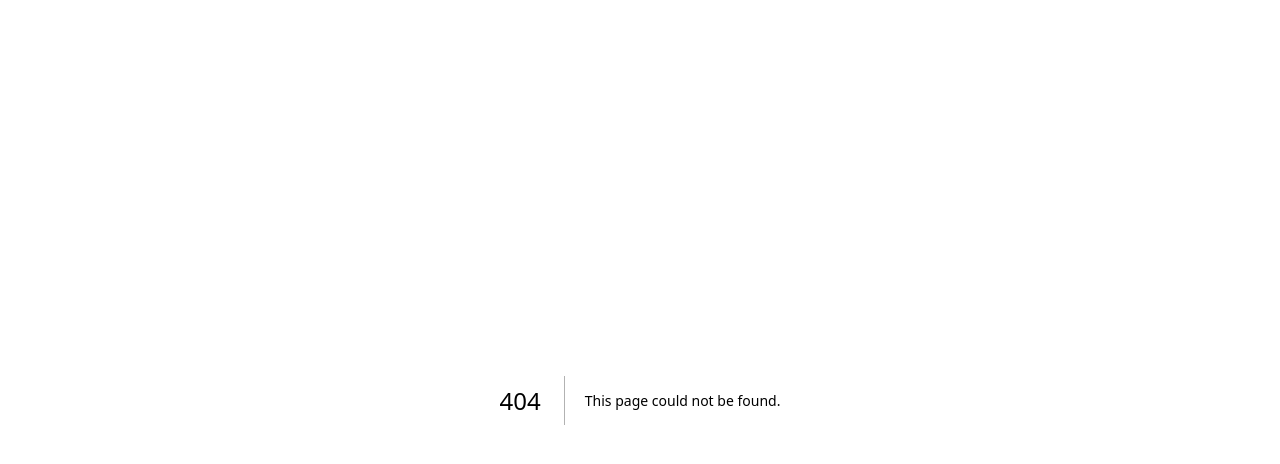
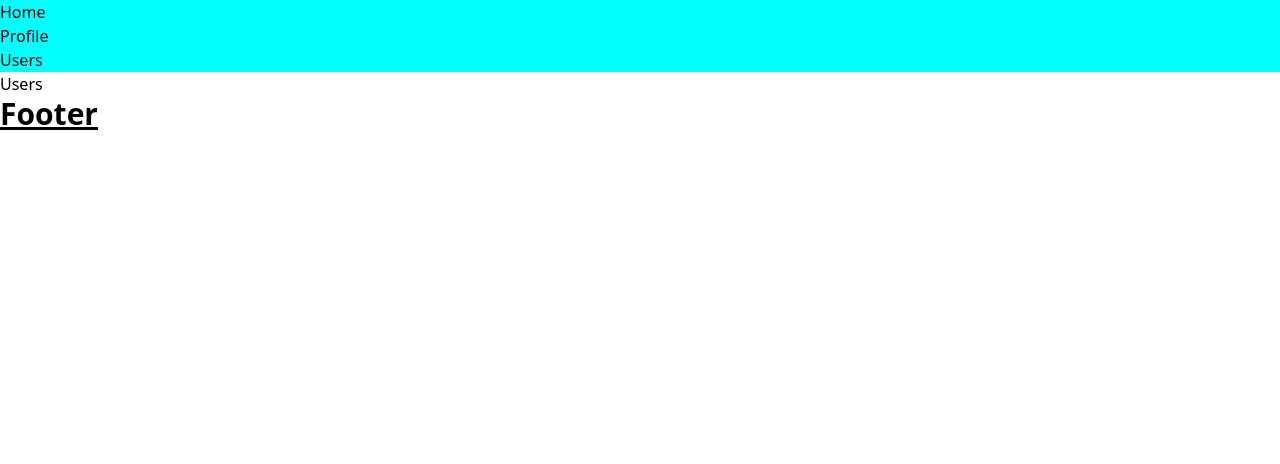
Before and after one commit to Erwin011895/belajar-nextjs, a Next.js app: page /users in a window 1280 px wide. Before the commit this address had no page. Shown: the top 464 px of the page. Built offline with nearby package versions, Linux system fonts and the light colour scheme.

Commit message:
routing in nextjs add folder pages/users update header's menu with next/link

```diff
--- a/components/header/index.js
+++ b/components/header/index.js
@@ -1,10 +1,20 @@
 import { withAuth } from "../with-auth"
-import Menu from "../menu"
 import styles from "./styles.module.css"
+import Link from "next/link"
 
 function Header() {
   return <div className={styles.header}>
-    <Menu />
+    <ul>
+      <li>
+        <Link href="/">Home</Link>
+      </li>
+      <li>
+        <Link href="/profile">Profile</Link>
+      </li>
+      <li>
+        <Link href="/users">Users</Link>
+      </li>
+    </ul>
   </div>
 }
 
--- /dev/null
+++ b/pages/users/detail.js
@@ -0,0 +1,11 @@
+import Layout from "@/layout";
+
+export default function Detail() {
+  return (
+    <>
+      <Layout metaTitle="Users Detail">
+        <p>User Detail</p>
+      </Layout>
+    </>
+  );
+}
--- /dev/null
+++ b/pages/users/index.js
@@ -0,0 +1,11 @@
+import Layout from "@/layout";
+
+export default function Users() {
+  return (
+    <>
+      <Layout metaTitle="Users">
+        <p>Users</p>
+      </Layout>
+    </>
+  );
+}
```
